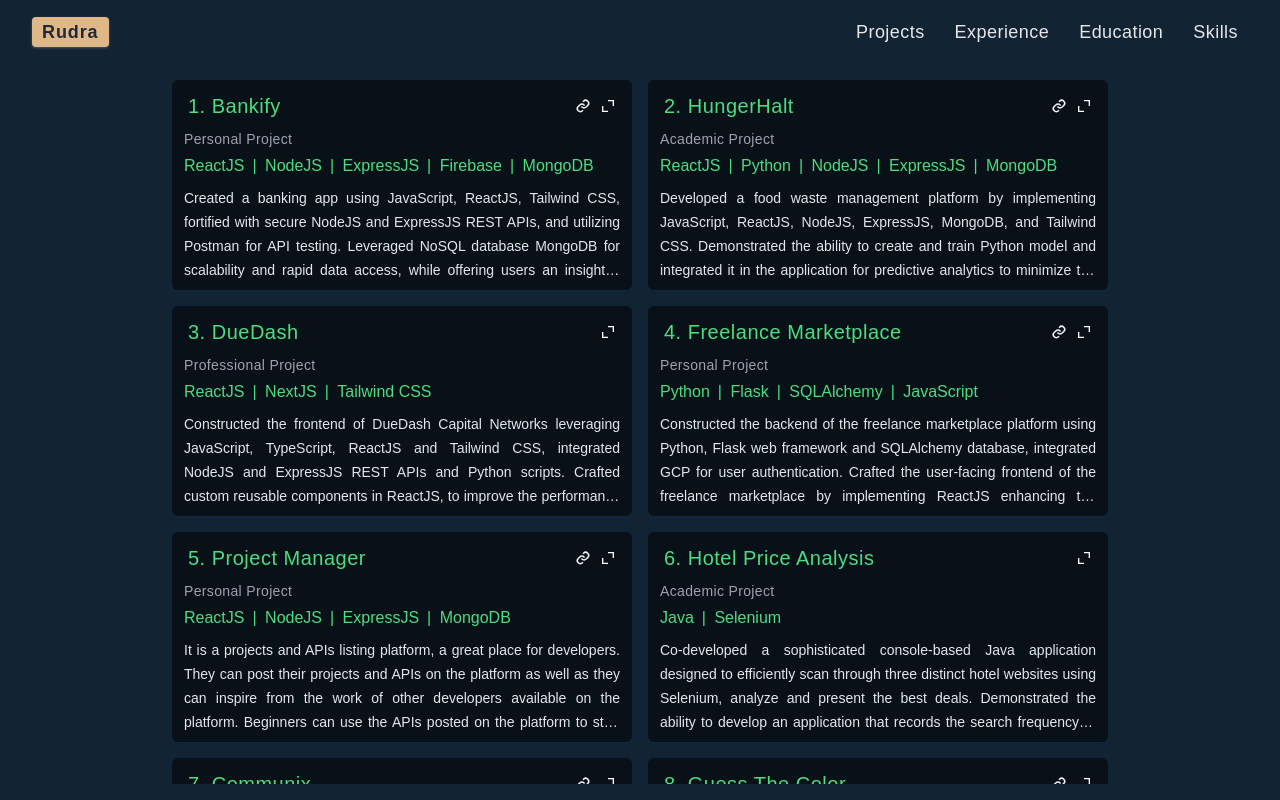
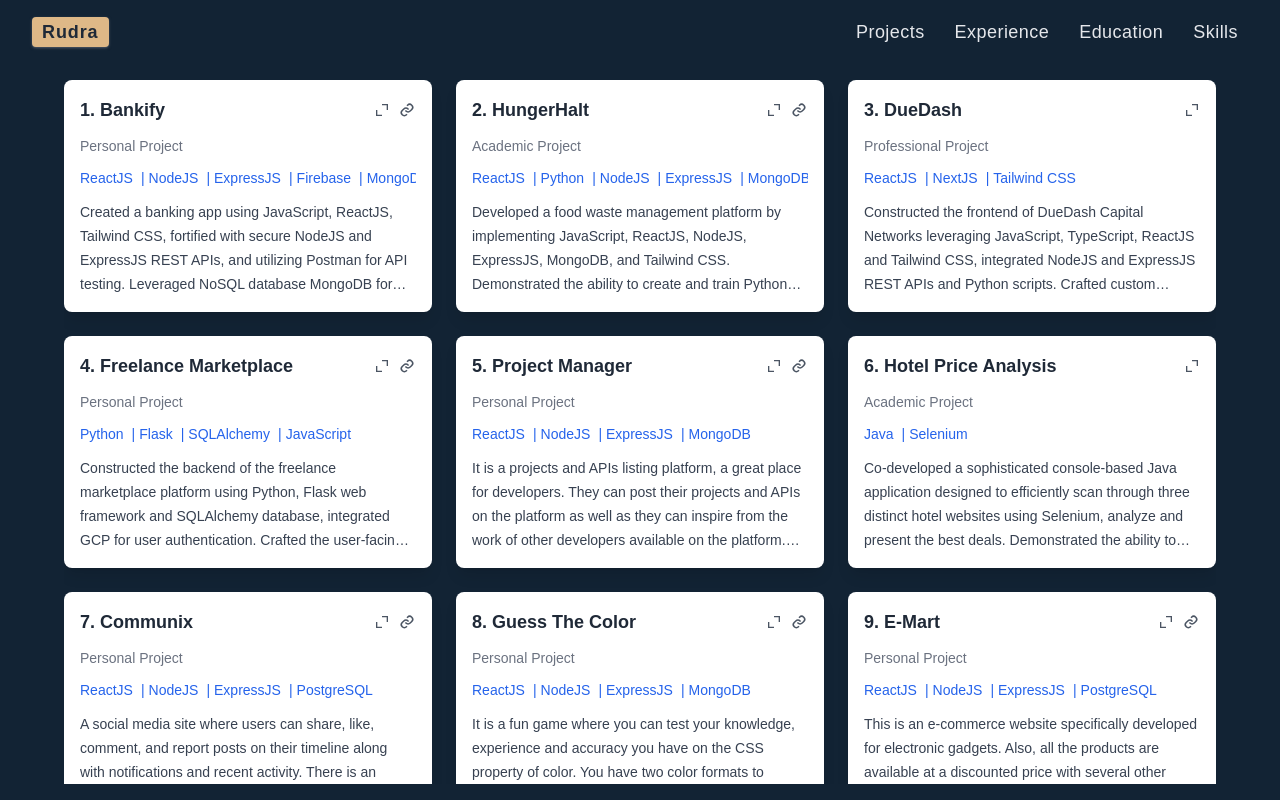
Before and after one commit to Rudra1402/ePortfolio, a React (Create React App) app: page /projects in a window 1280 px wide. Built offline with nearby package versions, Linux system fonts and the light colour scheme; a web font is replaced by a local one.

Commit message:
updated projects UI

```diff
--- a/src/components/projects/Projects.jsx
+++ b/src/components/projects/Projects.jsx
@@ -8,43 +8,31 @@ function Projects() {
     const [selectedProject, setSelectedProject] = useState(null);
 
     const projectDialog = (
-        <div
-            className='absolute bg-[#000c] top-0 bottom-0 left-0 right-0 flex items-center justify-center z-10'
-        >
-            <div
-                className='w-2/3 h-4/5 rounded-md bg-gray-200 flex flex-col gap-y-3.5 p-4 relative'
-            >
-                <div
-                    className='absolute -top-3 -right-3 bg-red-500 p-1 rounded-full cursor-pointer'
-                >
+        <div className='absolute bg-[#000c] top-0 bottom-0 left-0 right-0 flex items-center justify-center z-10'>
+            <div className='w-11/12 md:w-2/3 h-4/5 rounded-md bg-white flex flex-col gap-y-3.5 p-6 relative shadow-lg'>
+                <div className='absolute -top-3 -right-3 bg-red-500 p-1 rounded-full cursor-pointer'>
                     <RxCross2
-                        className='text-gray-100 font-semibold text-xl leading-none'
+                        className='text-white text-xl font-semibold'
                         onClick={() => setIsExpand(false)}
                     />
                 </div>
-                <div className='text-2xl leading-none text-gray-800'>
+                <div className='text-2xl font-semibold text-gray-800'>
                     {selectedProject?.name}
                 </div>
-                <div
-                    className='text-base text-gray-600 leading-none tracking-wide'
-                >
+                <div className='text-base text-gray-600'>
                     {selectedProject?.category} Project
                 </div>
-                <div
-                    className='flex items-center w-full overflow-x-auto gap-x-2'
-                >
+                <div className='flex items-center w-full overflow-x-auto gap-x-2'>
                     {selectedProject?.techStack?.map((t, index) => (
                         <div
                             key={index}
-                            className='py-1.5 px-2.5 rounded-sm shadow-md bg-blue-500 text-base leading-none font-medium text-gray-200'
+                            className='py-1.5 px-3 rounded bg-blue-500 text-base font-medium text-white shadow'
                         >
                             {t}
                         </div>
                     ))}
                 </div>
-                <div
-                    className='text-gray-700 text-lg text-justify'
-                >
+                <div className='text-gray-700 text-lg text-justify leading-relaxed'>
                     {selectedProject?.desc}
                 </div>
             </div>
@@ -52,68 +40,50 @@ function Projects() {
     );
 
     return (
-        <div
-            className='h-[calc(100%-64px)] w-full p-4 flex justify-center text-white relative'
-        >
-            {isExpand ? projectDialog : null}
-            <div
-                className='grid w-[92%] sm:w-[65%] md:w-[85%] lg:w-[75%] h-full overflow-y-auto grid-cols-1 md:grid-cols-2 gap-4'
-                style={{ scrollbarWidth: 'none' }}
+        <div className='h-[calc(100%-64px)] w-full p-4 flex justify-center relative'>
+            {isExpand && projectDialog}
+            <div className='grid w-full max-w-6xl h-full overflow-y-auto grid-cols-1 sm:grid-cols-2 md:grid-cols-3 gap-6'
+                style={{ scrollbarWidth: "none" }}
             >
                 {projects?.map((project, index) => (
                     <div
                         key={index}
-                        className='w-[100%] h-fit p-2 rounded-md bg-[#0008] flex flex-col gap-y-2 shadow shadow-[#12345685] relative'
+                        className='p-4 rounded-lg bg-white flex flex-col gap-y-3 shadow-lg hover:shadow-2xl transition-shadow duration-300'
                     >
-                        <div className='flex items-center justify-between rounded p-2 w-full gap-x-4'>
-                            <div
-                                className='text-green-400 tracking-wide text-xl leading-none font-medium'
-                            >
+                        <div className='flex items-center justify-between'>
+                            <div className='text-lg font-semibold text-gray-800'>
                                 {(index + 1) + ". " + project.name}
                             </div>
-                            <div className='flex flex-row-reverse items-center gap-x-2'>
+                            <div className='flex items-center gap-x-2'>
                                 <BiExpandAlt
-                                    className='cursor-pointer hover:-rotate-90 transition duration-200'
+                                    className='cursor-pointer text-gray-600 hover:text-gray-800 transition duration-200'
                                     onClick={() => {
                                         setSelectedProject(project)
                                         setIsExpand(true)
                                     }}
                                 />
-                                {project.isOnGithub
-                                    ? <a
-                                        href={project?.ghUrl}
-                                        target={'_blank'}
-                                    >
-                                        <BiLink
-                                            className='text-lg cursor-pointer leading-none text-gray-100'
-                                        />
+                                {project.isOnGithub && (
+                                    <a href={project?.ghUrl} target={'_blank'} rel="noopener noreferrer">
+                                        <BiLink className='text-lg text-gray-600 hover:text-gray-800 transition duration-200' />
                                     </a>
-                                    : null
-                                }
+                                )}
                             </div>
                         </div>
-                        <div
-                            className='text-sm text-gray-400 mx-1 flex items-center gap-x-2 w-fit leading-none tracking-wide'
-                        >
+                        <div className='text-sm text-gray-500'>
                             {project.category} Project
                         </div>
                         <div
-                            className='flex items-center gap-x-2 w-full px-1 overflow-x-auto text-green-400'
-                            style={{ scrollbarWidth: 'none' }}
+                            className='flex items-center gap-x-2 text-blue-600 text-sm overflow-x-auto'
+                            style={{ scrollbarWidth: "none" }}
                         >
                             {project.techStack?.map((t, index) => (
-                                <div
-                                    key={index}
-                                // className='py-1 px-2 rounded-sm shadow-md bg-gray-200 text-sm leading-none font-medium text-gray-900'
-                                >
-                                    {index > 0 && <span className="mr-1">|&nbsp;</span>}
+                                <div key={index} className='flex items-center'>
+                                    {index > 0 && <span className="mr-1">|</span>}
                                     {t}
                                 </div>
                             ))}
                         </div>
-                        <div
-                            className='overflow-hidden text-gray-200 text-sm leading-6 text-ellipsis line-clamp-4 sm:line-clamp-4 px-1 text-justify'
-                        >
+                        <div className='text-gray-700 text-sm leading-6 overflow-hidden text-ellipsis line-clamp-4'>
                             {project.desc}
                         </div>
                     </div>
```
